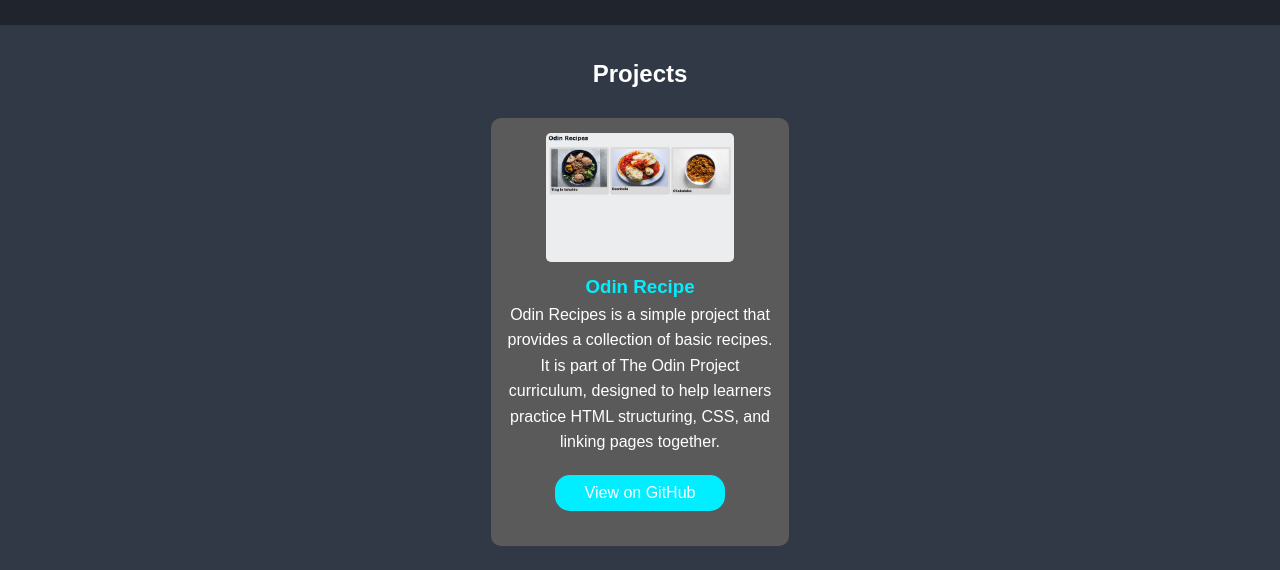
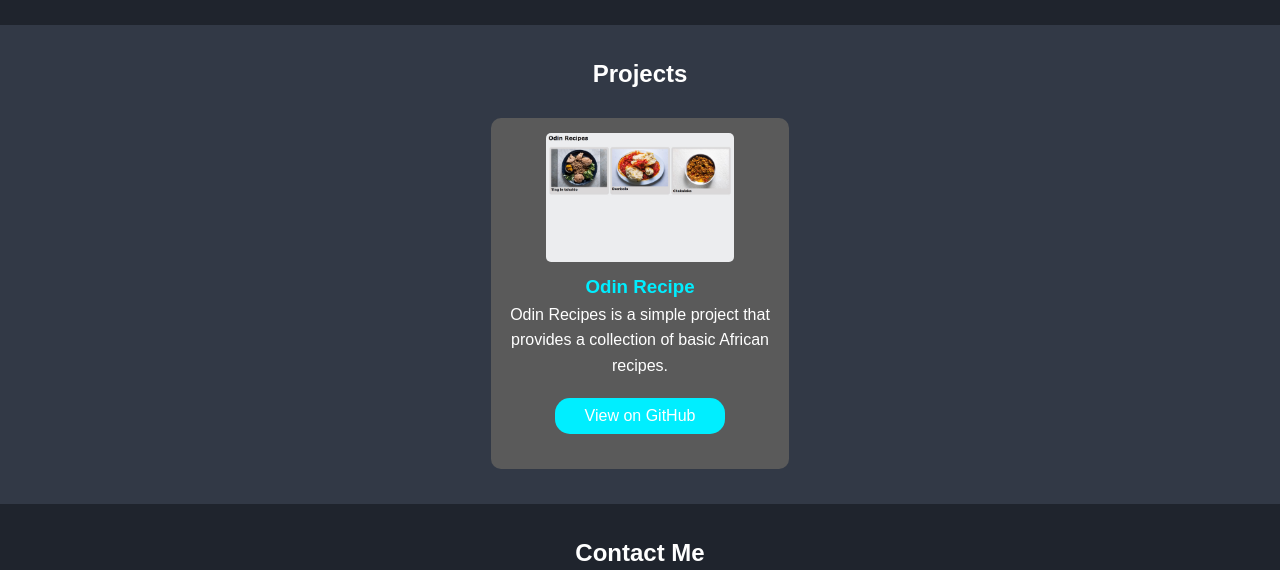
Before and after one commit to tshepocalvin/portfolio, a plain HTML site: page index.html in a window 1280 px wide. Shown: the part 1116-1686 px from the top of the page. Drawn offline with Linux system fonts and the light colour scheme; a web font is replaced by a local one.

Commit message:
Shorten project description for Odin recipe project

```diff
--- a/index.html
+++ b/index.html
@@ -125,7 +125,7 @@
             <div class="project-card">
                 <img src="img/projects/odin_recipe_preview.jpg" alt="project-image">
                 <h3>Odin Recipe</h3>
-                <p>Odin Recipes is a simple project that provides a collection of basic recipes. <br> It is part of The Odin Project curriculum, designed to help learners practice HTML structuring, CSS, and linking pages together.</p>
+                <p>Odin Recipes is a simple project that provides a collection of basic African recipes.</p>
                 <a href="https://github.com/tshepocalvin/odin-recipes" target="_blank">View on GitHub</a>
             </div>
 
```
